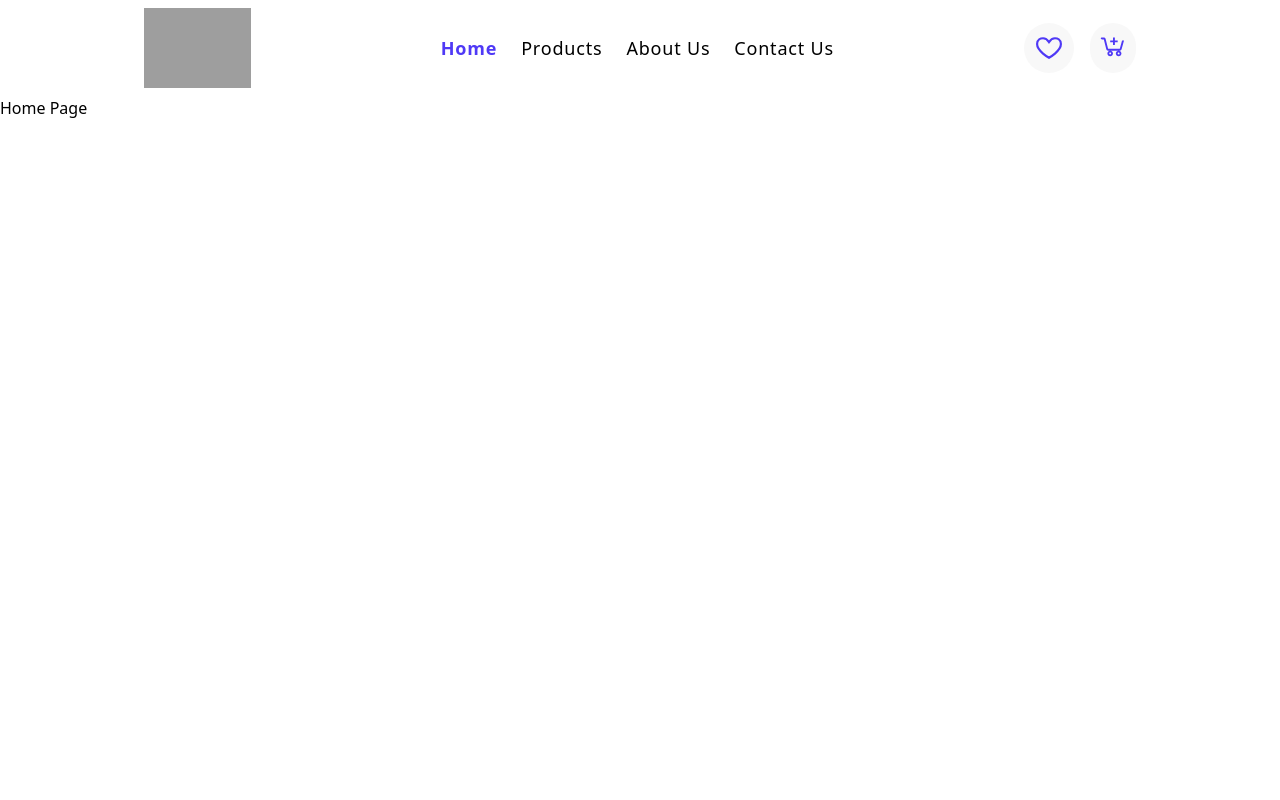
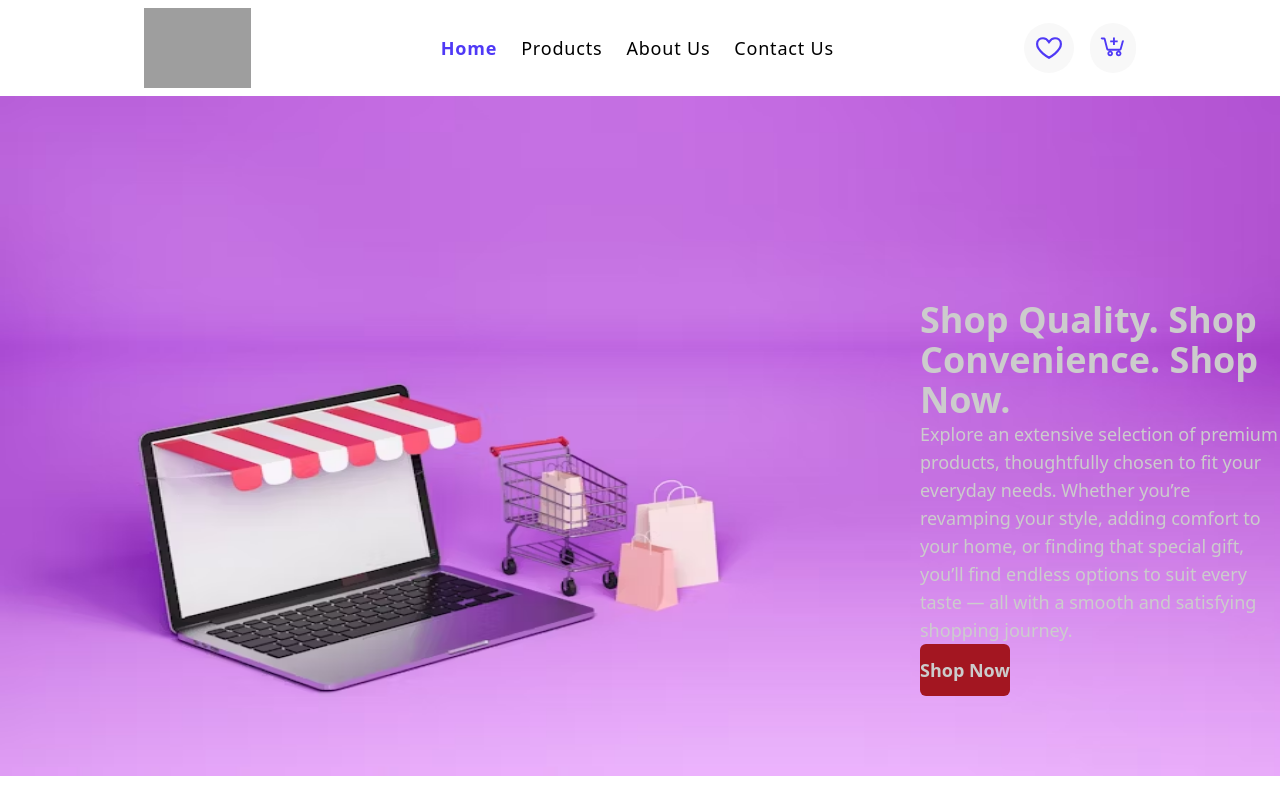
Before and after one commit to Nikesh514/e-commerce-frontend, a React (Vite) app: page / in a window 1280 px wide. Built offline with nearby package versions, Linux system fonts and the light colour scheme; grey boxes are pictures that could not be loaded.

Commit message:
completed here section

```diff
--- a/src/components/landing/hero.tsx
+++ b/src/components/landing/hero.tsx
@@ -1,20 +1,28 @@
-
-import heroImage from '../../assets/hero-1.webp'
+import heroImage from "../../assets/hero-1.webp";
 
 const Hero = () => {
   return (
-    <div id={'hero-section'} className="w-full h-[80vh]">
-        <img
-            src={heroImage}
-            className='h-full w-full'
-        />
+    <div id={"hero-section"} className="w-full h-[85vh] relative">
+      <img src={heroImage} className="h-full w-full" />
+      <div className="absolute top-[30%] buttom-1/2 left-230 max-w-[600px]">
+        <div>
+          <h1 className="text-4xl text-[#CCCCCC] font-bold">
+            Shop Quality. Shop Convenience. Shop Now.
+          </h1>
+          <p className=" text-lg text-[#CCCCCC] ">
+            Explore an extensive selection of premium products, thoughtfully
+            chosen to fit your everyday needs. Whether you’re revamping your
+            style, adding comfort to your home, or finding that special gift,
+            you’ll find endless options to suit every taste — all with a smooth
+            and satisfying shopping journey.
+          </p>
+        </div>
+        <button className="bg-[#A31621] text-[#CCCCCC] py-3 w-[150] rounded-md font-bold text-lg cursor-pointer">Shop Now</button>
+      </div>
+    </div>
+  );
+};
 
-    </div>
-  )
-}
-
-export default Hero
-
-
+export default Hero;
 
 // footer
--- a/src/pages/home.tsx
+++ b/src/pages/home.tsx
@@ -1,4 +1,5 @@
 import NavBar from "../components/header"
+import Hero from "../components/landing/hero"
 
 
 const HomePage = () =>{
@@ -6,7 +7,7 @@ const HomePage = () =>{
     return (
         <main>
             <NavBar/>
-            <h1>Home Page</h1>
+            <Hero/>
         </main>
     )
 
```
Also changed, not shown: src/assets/hero-1.webp, src/components/forms/product/cart.tsx (added).
